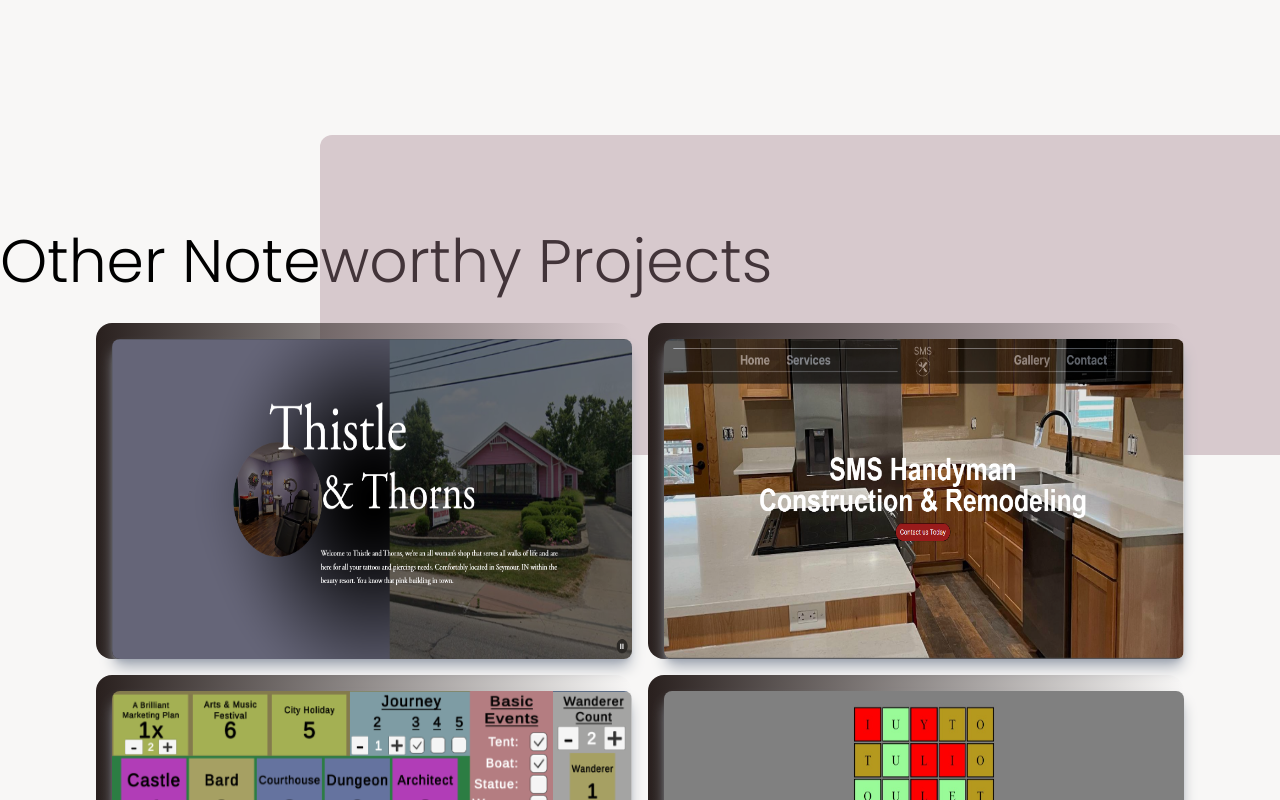
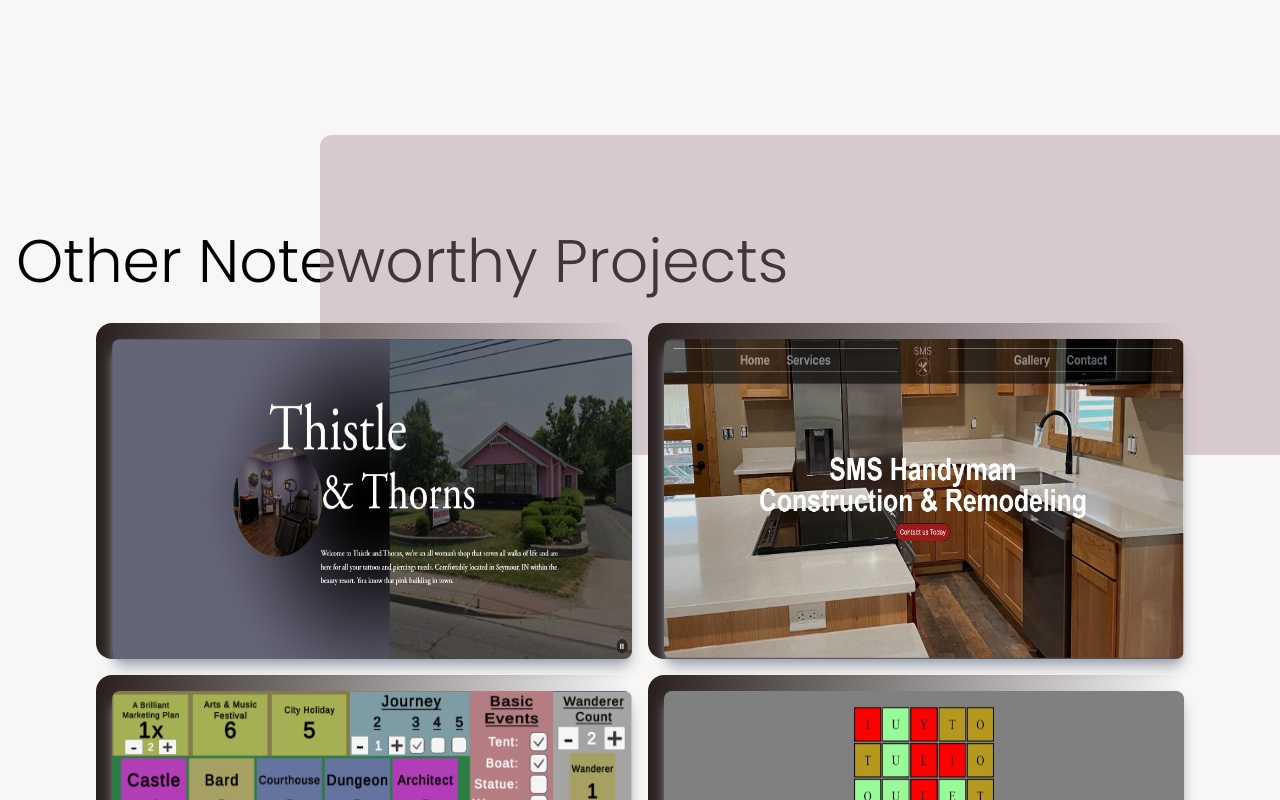
Before and after one commit to Nicholas-Abell/portfolio_V3, a Next.js app: page / in a window 1280 px wide. Shown: the part 5340-6140 px from the top of the page. Built offline with nearby package versions, Linux system fonts and the light colour scheme.

Commit message:
max w for noteworth projects on larger screens

```diff
--- a/components/projects/Projects.tsx
+++ b/components/projects/Projects.tsx
@@ -54,13 +54,13 @@ const Projects: React.FC<ProjectsProps> = () => {
       <div className="w-full relative bg-light">
         <div className="bg-accent/40 h-[120px] md:h-[320px] w-[100vw] absolute top-10 md:top-0 lg:left-80 left-40 rounded-xl" />
         <FramerMotionWrapper variant="fromLeft">
-          <h2 className="text-4xl md:text-6xl pb-4 pt-24">
+          <h2 className="text-4xl md:text-6xl pb-4 pt-24 px-4">
             Other Noteworthy Projects
           </h2>
         </FramerMotionWrapper>
 
         <FramerMotionWrapper variant="fromBottom">
-          <div className="w-full grid grid-cols-1 lg:grid-cols-2 gap-4 py-4 px-4 lg:px-16  xl:px-24 overflow-hidden">
+          <div className="w-full max-w-[1980px] mx-auto grid grid-cols-1 lg:grid-cols-2 gap-4 py-4 px-4 lg:px-16  xl:px-24 overflow-hidden">
             <Noteworthy
               image="/imageThistle.png"
               title="Thistle & Thorns LLC"
```
